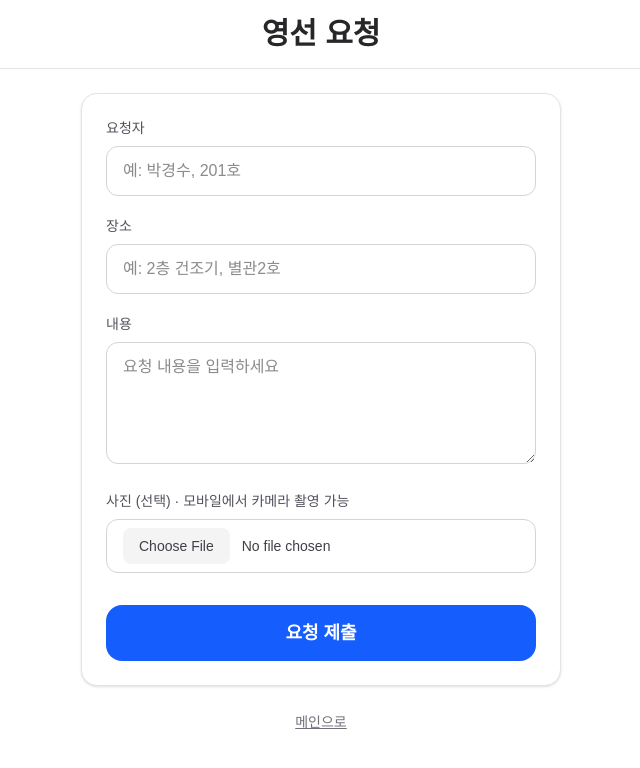
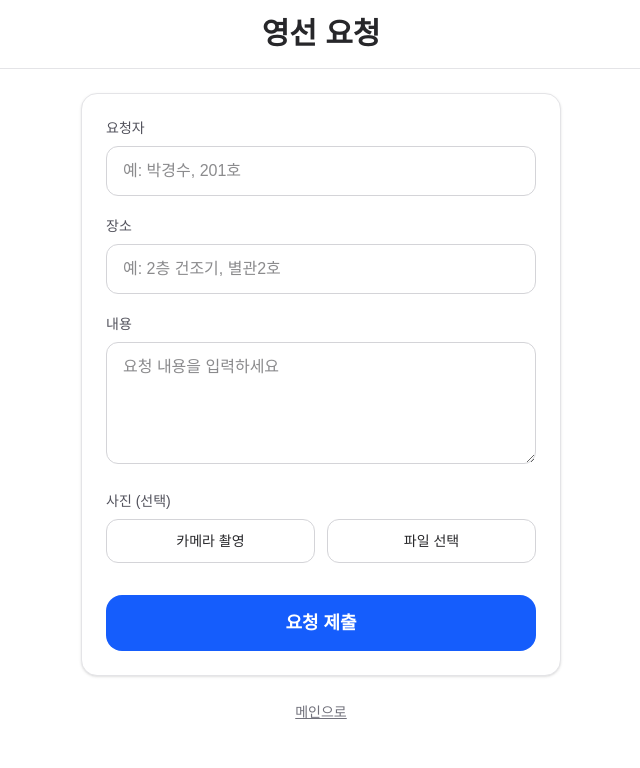
Before and after one commit to kimdaeseok-lgtm/youngsun-app, a Next.js app: page /request in a window 1280 px wide. Shown: the top 768 px of the page, without its empty margins (319-959 px from the left). Built offline with nearby package versions, Linux system fonts and the light colour scheme; no server answers.

Commit message:
카메라 기능 설명 추가

```diff
--- a/src/app/request/page.tsx
+++ b/src/app/request/page.tsx
@@ -1,6 +1,6 @@
 "use client";
 
-import { useState } from "react";
+import { useRef, useState } from "react";
 import Link from "next/link";
 import { uploadRequestPhoto } from "@/lib/upload";
 
@@ -14,6 +14,8 @@ export default function RequestPage() {
     details: "",
   });
   const [photoFile, setPhotoFile] = useState<File | null>(null);
+  const cameraInputRef = useRef<HTMLInputElement | null>(null);
+  const fileInputRef = useRef<HTMLInputElement | null>(null);
 
   const handleSubmit = async (e: React.FormEvent) => {
     e.preventDefault();
@@ -135,19 +137,53 @@ export default function RequestPage() {
             </label>
             <label className="block">
               <span className="mb-2 block text-sm font-medium text-zinc-600">
-                사진 (선택) · 모바일에서 카메라 촬영 가능
+                사진 (선택)
               </span>
+
+              <div className="flex gap-3">
+                <button
+                  type="button"
+                  onClick={() => cameraInputRef.current?.click()}
+                  className="flex h-11 flex-1 items-center justify-center rounded-xl border border-zinc-300 bg-white text-sm font-medium text-zinc-800 hover:bg-zinc-50"
+                >
+                  카메라 촬영
+                </button>
+                <button
+                  type="button"
+                  onClick={() => fileInputRef.current?.click()}
+                  className="flex h-11 flex-1 items-center justify-center rounded-xl border border-zinc-300 bg-white text-sm font-medium text-zinc-800 hover:bg-zinc-50"
+                >
+                  파일 선택
+                </button>
+              </div>
+
               <input
+                ref={cameraInputRef}
                 type="file"
                 accept="image/*"
                 capture="environment"
                 onChange={(e) => setPhotoFile(e.target.files?.[0] ?? null)}
-                className="w-full rounded-xl border border-zinc-300 bg-white px-4 py-2 text-sm text-zinc-700 file:mr-3 file:rounded-lg file:border-0 file:bg-zinc-100 file:px-4 file:py-2 file:text-sm file:font-medium"
+                className="hidden"
               />
+              <input
+                ref={fileInputRef}
+                type="file"
+                accept="image/*"
+                onChange={(e) => setPhotoFile(e.target.files?.[0] ?? null)}
+                className="hidden"
+              />
+
               {photoFile && (
-                <p className="mt-2 text-sm text-zinc-500">
+                <div className="mt-2 flex items-center justify-between gap-3 text-sm text-zinc-500">
                   선택: {photoFile.name}
-                </p>
+                  <button
+                    type="button"
+                    onClick={() => setPhotoFile(null)}
+                    className="shrink-0 rounded-lg px-2 py-1 text-sm text-zinc-600 underline hover:text-zinc-800"
+                  >
+                    제거
+                  </button>
+                </div>
               )}
             </label>
           </div>
```
